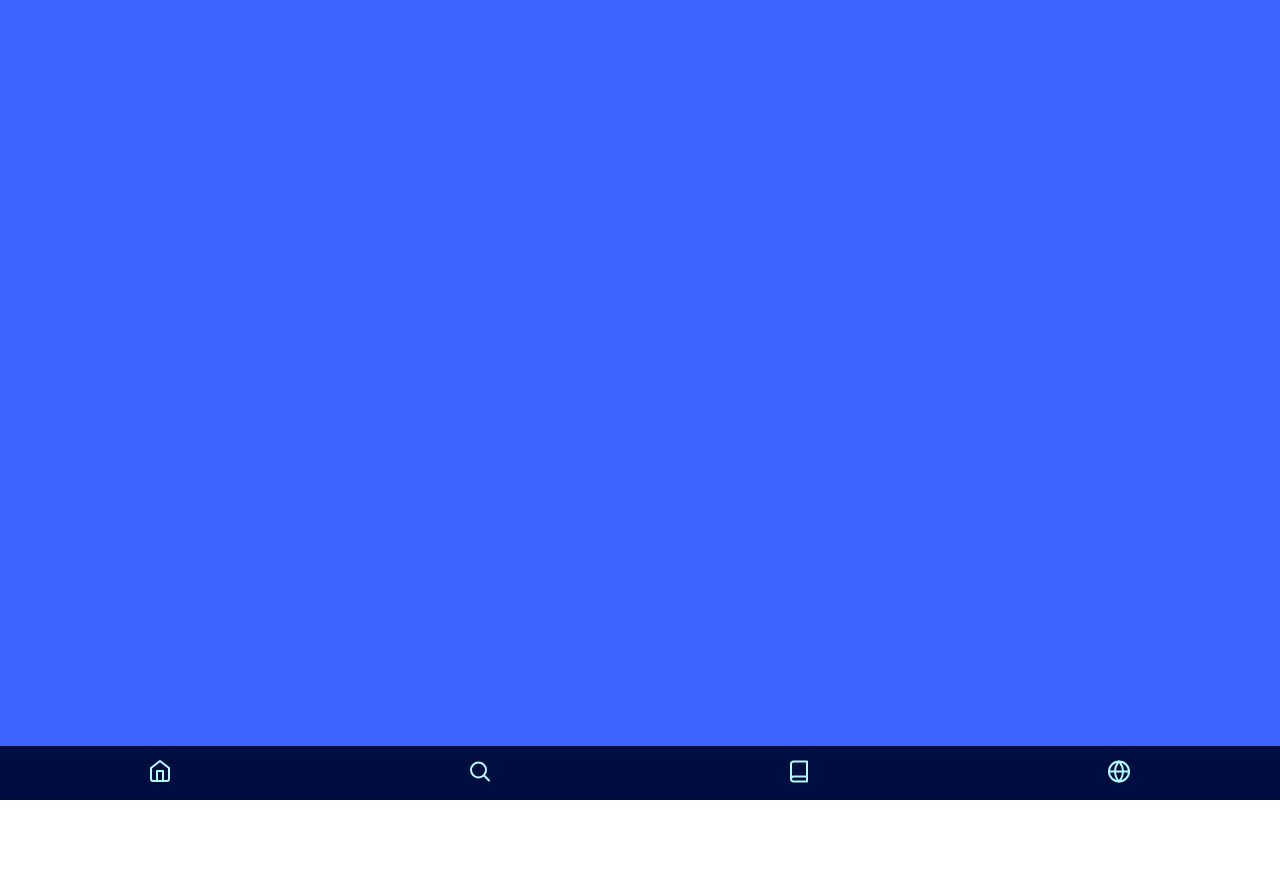
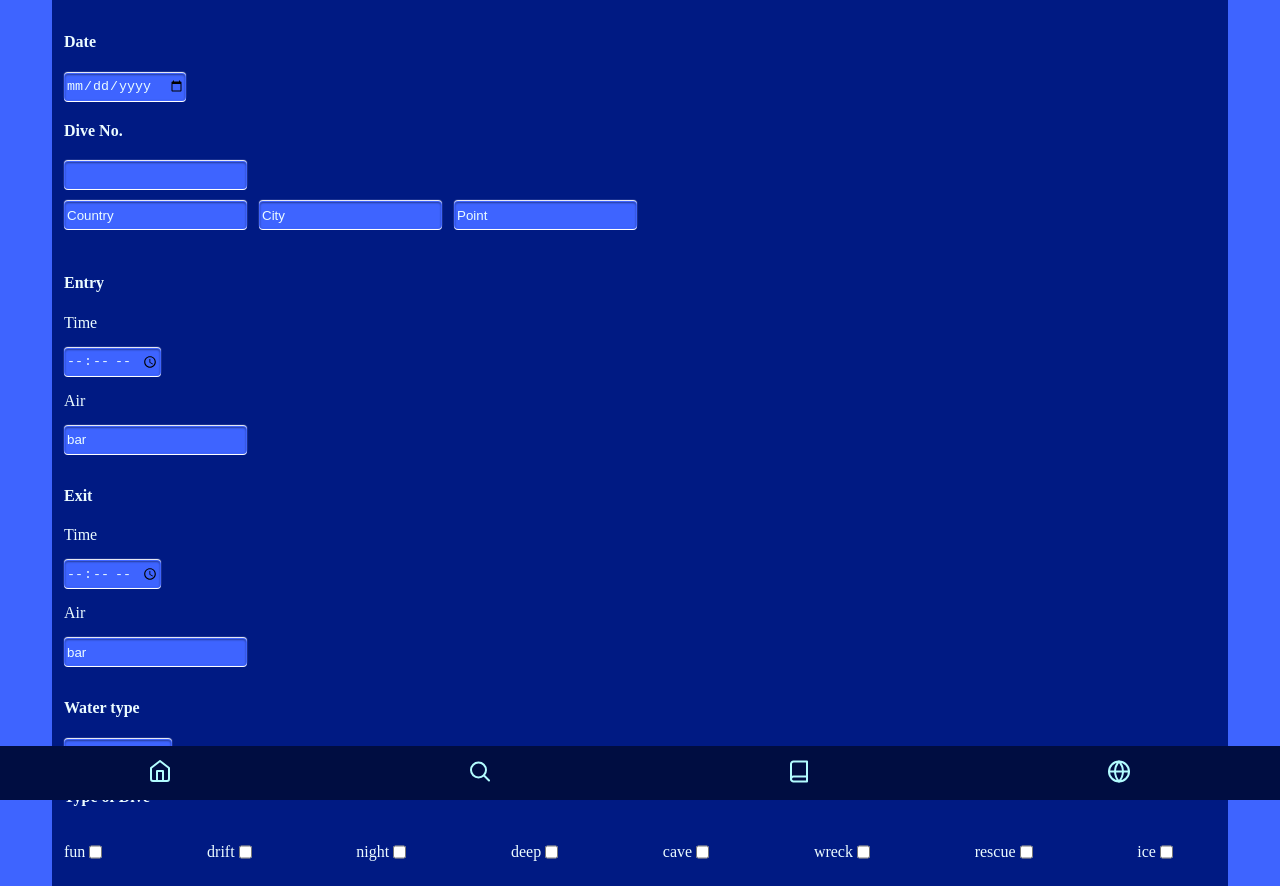
Before and after one commit to hagenbrandt/the-dive-book, a React (Create React App) app: page /LogBook in a window 1280 px wide. Shown: the top 886 px of the page. Before the commit the page ends 800 px from the top, so only its background shows below. Built offline with nearby package versions, Linux system fonts and the light colour scheme.

Commit message:
Design logbook

```diff
--- a/src/Footer.js
+++ b/src/Footer.js
@@ -16,9 +16,9 @@ export default function Footer() {
       <a className="footer__link__icon" href="#">
         <img src={lens} alt="lens" />
       </a>
-      <a className="footer__link__icon" href="#">
+      <Link to="/LogBook" className="footer__link__icon">
         <img src={book} alt="book" />
-      </a>
+      </Link>
       <a className="footer__link__icon" href="#">
         <img src={world} alt="world" />
       </a>
--- /dev/null
+++ b/src/Logbook.js
@@ -0,0 +1,209 @@
+import React from 'react'
+import styled from 'styled-components'
+
+export default function LogBook() {
+  return (
+    <LogBookForm>
+      <section className="form__dates">
+        <h4>Date</h4>
+        <input type="date" className="form__input" />
+        <h4>Dive No.</h4>
+        <input type="number" className="form__input" />
+      </section>
+      <section className="form__position">
+        <input type="text" className="form__input" placeholder="Country" />
+        <input type="text" className="form__input" placeholder="City" />
+        <input type="text" className="form__input" placeholder="Point" />
+      </section>
+      <section className="form__values__entry">
+        <h4>Entry</h4>
+        <p>Time</p>
+        <input type="time" className="form__input" />
+        <p>Air</p>
+        <input type="number" className="form__input" placeholder="bar" />
+      </section>
+      <section className="form__values__exit">
+        <h4>Exit</h4>
+        <p>Time</p>
+        <input type="time" className="form__input" />
+        <p>Air</p>
+        <input type="number" className="form__input" placeholder="bar" />
+      </section>
+      <section className="form__dive">
+        <h4>Water type</h4>
+        <select name="water-type" id="wt">
+          <option value="salt-water">salt water</option>
+          <option value="fresh-water">fresh water</option>
+          <option value="brackish-water">brackish water</option>
+        </select>
+        <h4>Type of Dive</h4>
+        <div className="form__dive__checkboxes">
+          <div className="checkbox">
+            <p>fun</p>
+            <input
+              type="checkbox"
+              className="form__input"
+              name="fun"
+              id="fun"
+            />
+          </div>
+          <div className="checkbox">
+            <p>drift</p>
+            <input
+              type="checkbox"
+              className="form__input"
+              name="drift"
+              id="drift"
+            />
+          </div>
+          <div className="checkbox">
+            <p>night</p>
+            <input
+              type="checkbox"
+              className="form__input"
+              name="night"
+              id="night"
+            />
+          </div>
+          <div className="checkbox">
+            <p>deep</p>
+            <input
+              type="checkbox"
+              className="form__input"
+              name="deep"
+              id="deep"
+            />
+          </div>
+          <div className="checkbox">
+            <p>cave</p>
+            <input
+              type="checkbox"
+              className="form__input"
+              name="cave"
+              id="cave"
+            />
+          </div>
+          <div className="checkbox">
+            <p>wreck</p>
+            <input
+              type="checkbox"
+              className="form__input"
+              name="wreck"
+              id="wreck"
+            />
+          </div>
+          <div className="checkbox">
+            <p>rescue</p>
+            <input
+              type="checkbox"
+              className="form__input"
+              name="rescue"
+              id="rescue"
+            />
+          </div>
+          <div className="checkbox">
+            <p>ice</p>
+            <input
+              type="checkbox"
+              className="form__input"
+              name="ice"
+              id="ice"
+            />
+          </div>
+        </div>
+      </section>
+      <section className="form__text">
+        <textarea name="description" id="" cols="30" rows="10"></textarea>
+      </section>
+      <button type="submit">Submit</button>
+    </LogBookForm>
+  )
+}
+
+const LogBookForm = styled.form`
+  display: grid;
+  position: relative;
+  background-color: #001a83;
+  color: #ecfcff;
+  padding: 12px;
+  gap: 12px;
+  margin-bottom: 80px;
+
+  .form__input {
+    border-radius: 4px;
+    background-color: #3e64ff;
+    border: 1px solid transparent;
+    height: 28px;
+    color: #ecfcff;
+    box-shadow: inset 0 1px 2px rgba(0, 0, 0, 0.39), 0 -1px 1px #fff,
+      0 1px 0 #fff;
+    /* box-shadow: inset 0px 4px 8px 2px , 0.4); */
+
+    ::placeholder {
+      color: #ecfcff;
+    }
+
+    input {
+      color: #ecfcff;
+    }
+  }
+
+  .form__position {
+    /* margin: 8px; */
+    > input {
+      margin-right: 12px;
+      margin-bottom: 12px;
+    }
+  }
+
+  select {
+    background-color: #3e64ff;
+    color: #ecfcff;
+    border-radius: 4px;
+    border: 1px solid transparent;
+    height: 28px;
+    box-shadow: inset 0 1px 2px rgba(0, 0, 0, 0.39), 0 -1px 1px #fff,
+      0 1px 0 #fff;
+  }
+
+  input[type='checkbox'] {
+    box-shadow: none;
+  }
+
+  textarea {
+    background-color: #3e64ff;
+    color: #ecfcff;
+    border-radius: 4px;
+    border: 1px solid transparent;
+    box-shadow: inset 0 1px 2px rgba(0, 0, 0, 0.39), 0 -1px 1px #fff,
+      0 1px 0 #fff;
+    width: 90vw;
+    /* margin-left: 8px;
+    margin-right: 8px; */
+  }
+
+  button {
+    background-color: #000d41;
+    color: #ecfcff;
+    height: 24px;
+    width: 80px;
+    border-radius: 4px;
+    border: 1px solid transparent;
+    box-shadow: inset 0 1px 2px rgba(0, 0, 0, 0.39), 0 -1px 1px #fff,
+      0 1px 0 #fff;
+  }
+
+  .form__dive__checkboxes {
+    display: flex;
+    /* flex-direction: row; */
+    align-items: center;
+    flex-wrap: wrap;
+  }
+
+  div {
+    display: flex;
+    align-items: center;
+    padding-right: 20px;
+    justify-content: space-between;
+  }
+`
--- a/src/index.js
+++ b/src/index.js
@@ -7,6 +7,7 @@ import Footer from './Footer'
 import * as serviceWorker from './serviceWorker'
 import GlobalStyle from './common/GlobalStyles'
 import BackgroundLog from './BackgroundLog'
+import LogBook from './Logbook'
 
 const routing = (
   <Router>
@@ -14,6 +15,7 @@ const routing = (
     <BackgroundLog>
       <Route exact path="/" component={App} />
       <Route path="/DetailLog" component={DetailLog} />
+      <Route path="/LogBook" component={LogBook} />
     </BackgroundLog>
 
     <Footer />
```
